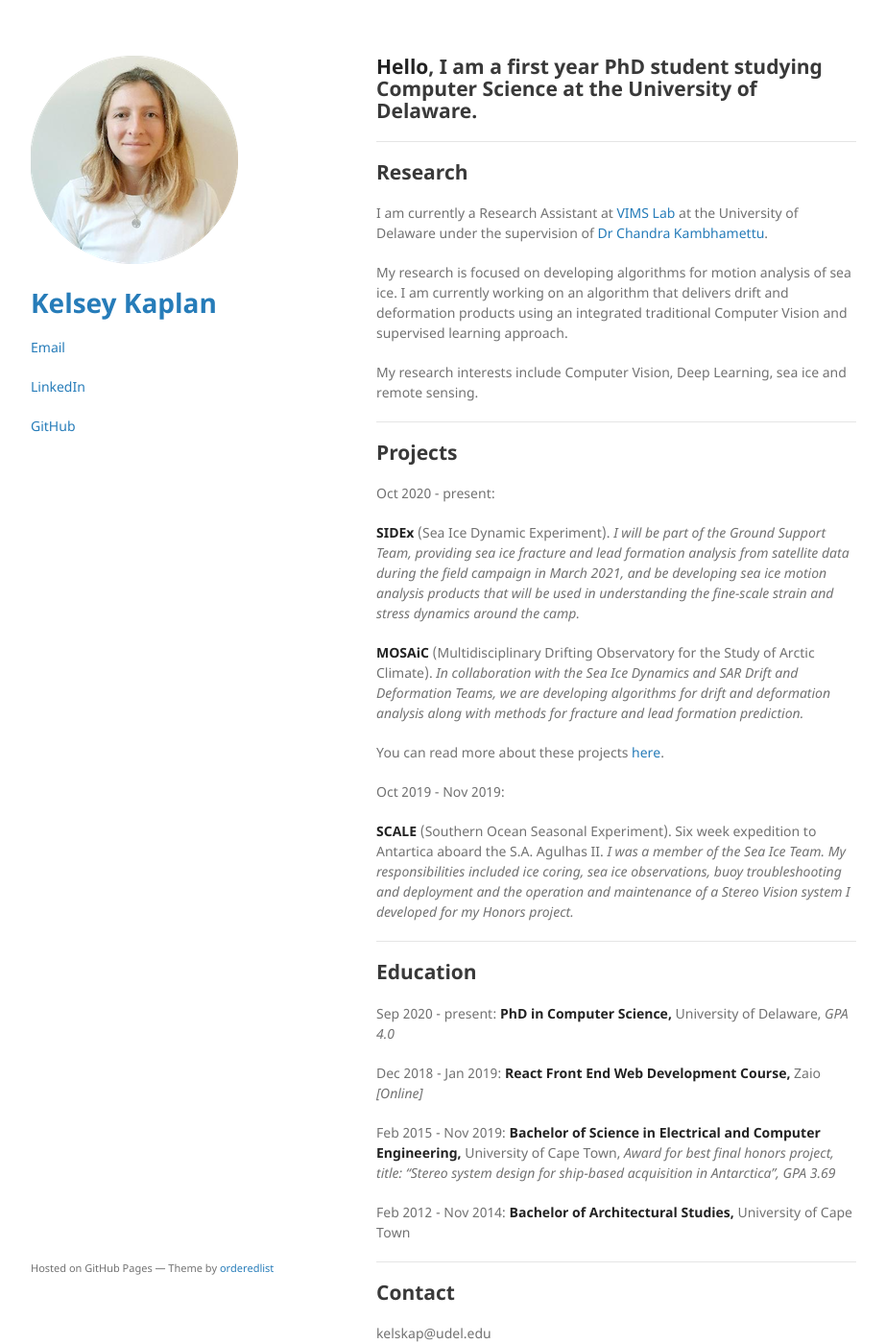
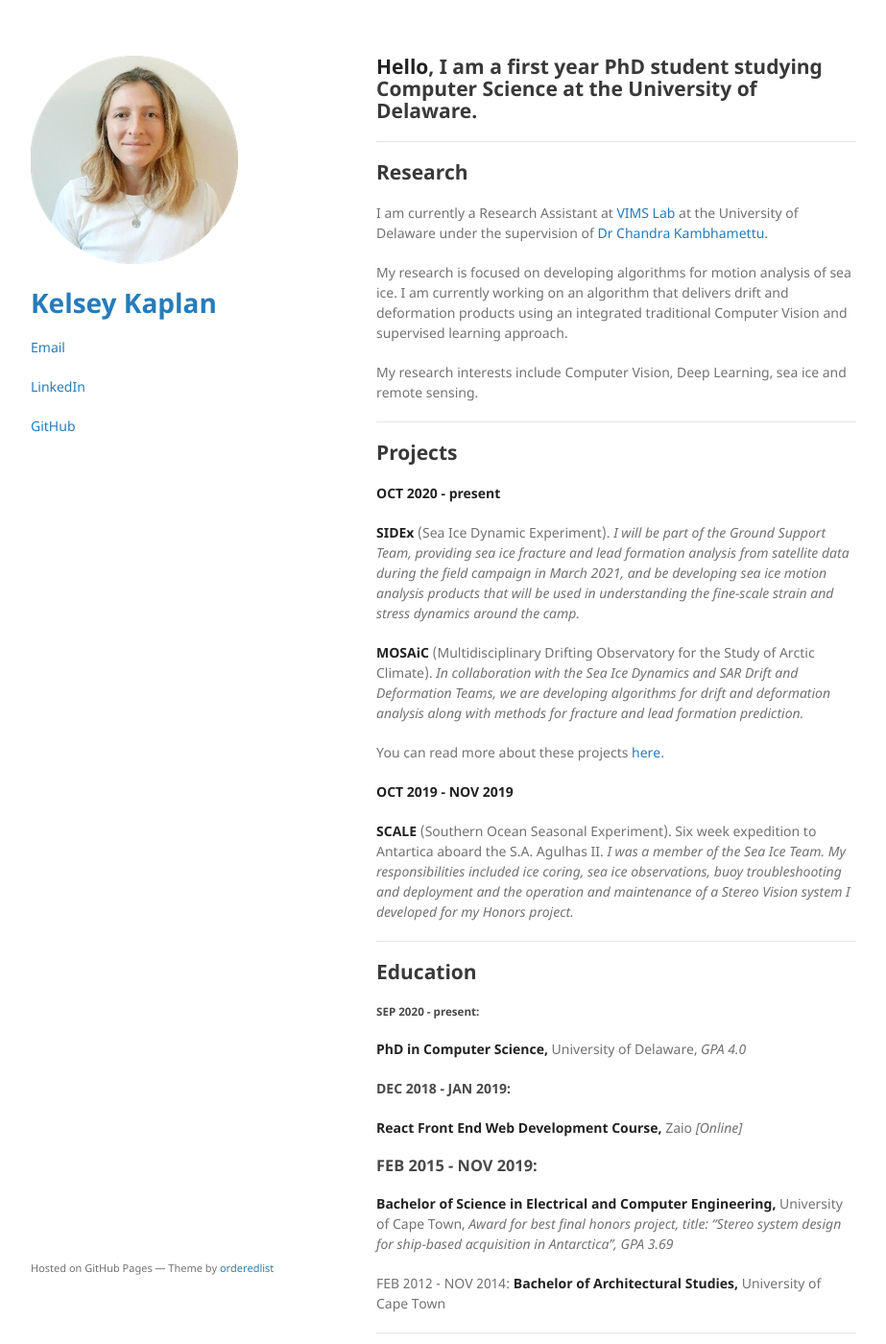
Before and after one commit to kelseykap/kelseykap.github.io, a Jekyll site: the page built from index.md, in a window 1280 px wide and 1400 px high. Shown: the whole window at 96% size, without its empty margins (178-1101 px from the left). Built offline with Jekyll 4.4.1, drawn with Linux system fonts in a browser that asks for light colours; our own code applies the rules of GitHub Pages for plain Markdown files.

```diff
--- a/index.md
+++ b/index.md
@@ -18,7 +18,7 @@ My research interests include Computer Vision, Deep Learning, sea ice and remote
 
 ## Projects
 
-Oct 2020 - present:
+**OCT 2020 - present**
 
 **SIDEx** (Sea Ice Dynamic Experiment). _I will be part of the Ground Support Team, providing sea ice fracture and lead formation analysis from satellite data during the field campaign in March 2021, and be developing sea ice motion analysis products that will be used in understanding the fine-scale strain and stress dynamics around the camp._
 
@@ -27,7 +27,7 @@ Oct 2020 - present:
 You can read more about these projects [here](./Projects.pdf).
 
 
-Oct 2019 - Nov 2019:
+**OCT 2019 - NOV 2019**
 
 **SCALE** (Southern Ocean Seasonal Experiment). Six week expedition to Antartica aboard the S.A. Agulhas II. _I was a member of the Sea Ice Team. My responsibilities included ice coring, sea ice observations, buoy troubleshooting and deployment and the operation and maintenance of a Stereo Vision system I developed for my Honors project._
 
@@ -35,16 +35,16 @@ Oct 2019 - Nov 2019:
 
 ## Education
 
-Sep 2020 - present:
+##### SEP 2020 - present:
 **PhD in Computer Science,** University of Delaware, _GPA 4.0_
 
-Dec 2018 - Jan 2019:
+#### DEC 2018 - JAN 2019:
 **React Front End Web Development Course,** Zaio _[Online]_
 
-Feb 2015 - Nov 2019:
+### FEB 2015 - NOV 2019:
 **Bachelor of Science in Electrical and Computer Engineering,** University of Cape Town, _Award for best final honors project, title: "Stereo system design for ship-based acquisition in Antarctica", GPA 3.69_
 
-Feb 2012 - Nov 2014:
+FEB 2012 - NOV 2014:
 **Bachelor of Architectural Studies,** University of Cape Town
 
 * * *
```
